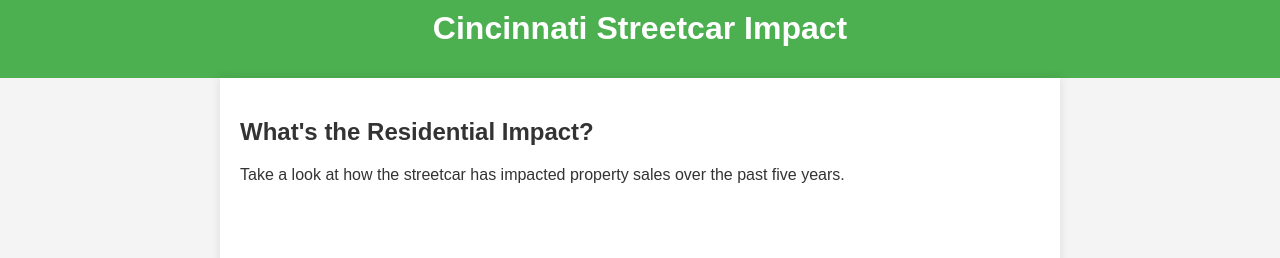
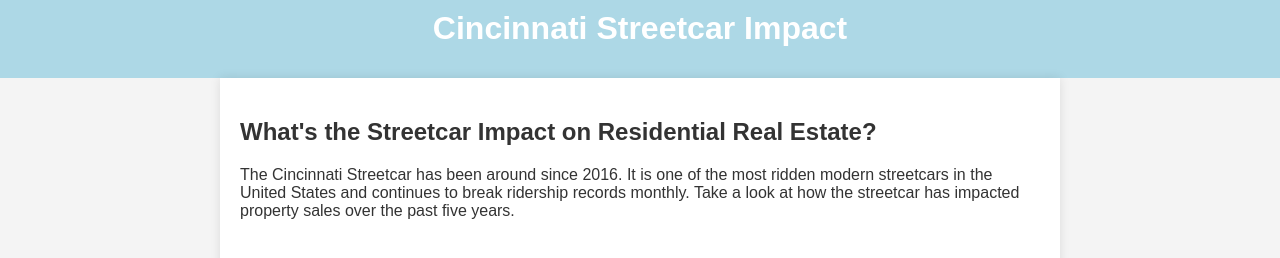
Before and after one commit to cvoisard/cincy_streetcar_impact, a plain HTML site: page docs/index.html in a window 1280 px wide. Drawn offline with Linux system fonts and the light colour scheme.

Commit message:
changed header color and content

```diff
--- a/docs/index.html
+++ b/docs/index.html
@@ -9,8 +9,9 @@
 <body>
     <header><h1>Cincinnati Streetcar Impact</h1></header>
     <div class="content">
-        <h2>What's the Residential Impact?</h2>
-        <p>Take a look at how the streetcar has impacted property sales over the past five years.</p>
+        <h2>What's the Streetcar Impact on Residential Real Estate?</h2>
+        <p>The Cincinnati Streetcar has been around since 2016. It is one of the most ridden modern streetcars in the United States and continues to break ridership records monthly.
+            Take a look at how the streetcar has impacted property sales over the past five years.</p>
         <iframe src="" allowfullscreen="True"></iframe>
     </div>
 </body>
--- a/docs/styles.css
+++ b/docs/styles.css
@@ -7,7 +7,7 @@
 }
 
 header {
-    background-color: #4CAF50;
+    background-color: lightblue;
     color: white;
     padding: 10px 20px;
     text-align: center;
```
